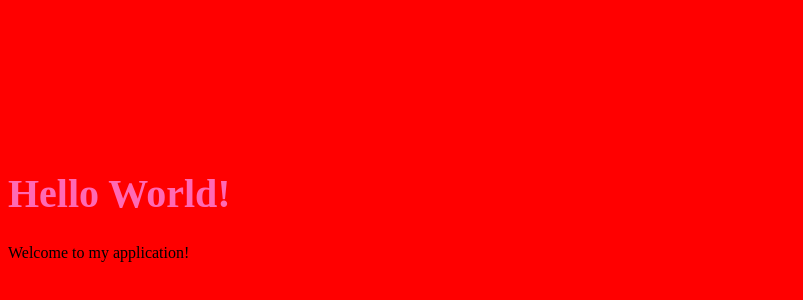
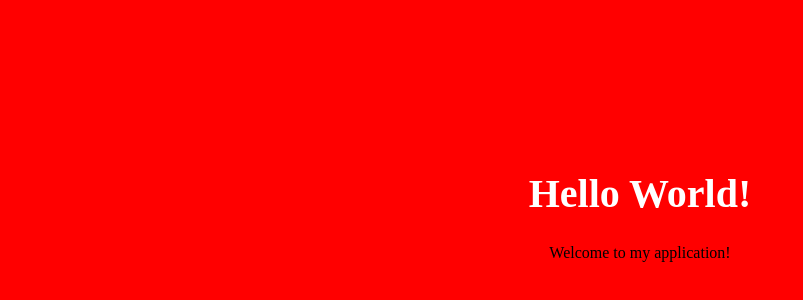
Before and after one commit to MphoLedula/DevOps-Training, a plain HTML site: page index.html in a window 1280 px wide. Shown: the part 110-410 px from the top of the page, without its empty margins (0-803 px from the left). Drawn offline with Linux system fonts and the light colour scheme.

Commit message:
Updated stylesheet by adding font and font color

```diff
--- a/style.css
+++ b/style.css
@@ -1,9 +1,11 @@
 body{
  background-color: red;
+ text-align: center;
 }
 
 h1{
+    font-family: 'Times New Roman', Times, serif;
     font-size: 40px;
-    color: hotpink;
+    color: white;
     margin-top: 7em;
 }
```
